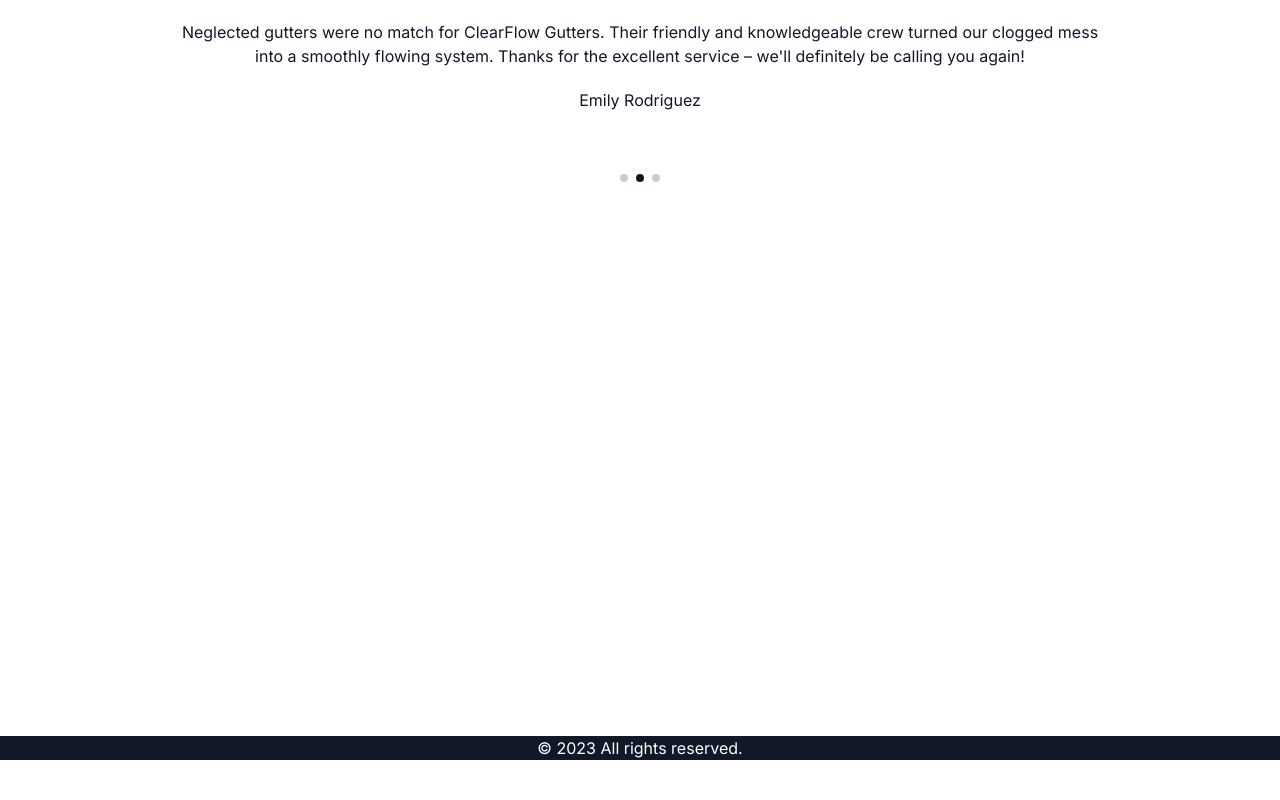
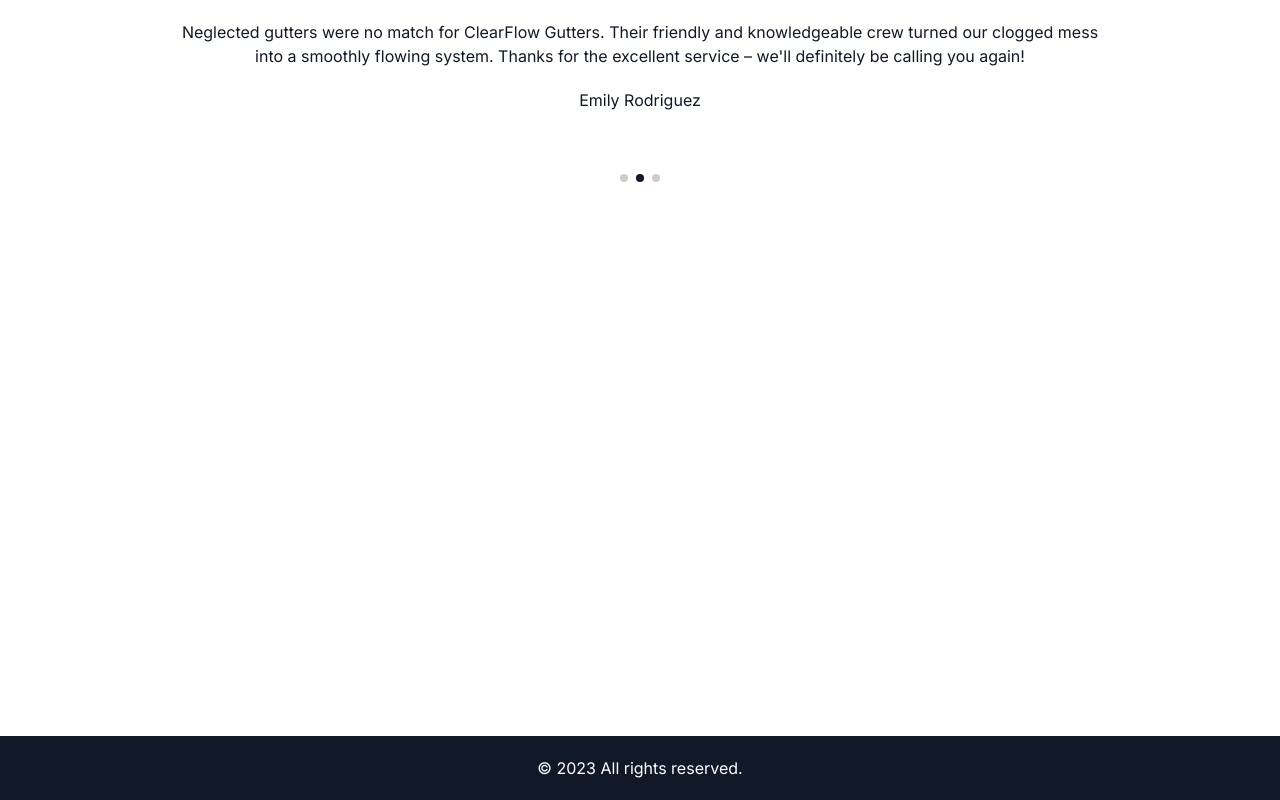
Before and after one commit to hannakozak/gutter-service, a Next.js app: page / in a window 1280 px wide. Shown: the part 1750-2550 px from the top of the page. Before the commit the page ends 2510 px from the top, so only its background shows below. Built offline with nearby package versions, Linux system fonts and the light colour scheme; a web font is replaced by a local one.

Commit message:
Feat: footer

```diff
--- a/src/app/layout.tsx
+++ b/src/app/layout.tsx
@@ -2,6 +2,7 @@
 
 import { inter } from "../ui/fonts";
 import { Header } from "@/ui/header/header";
+import { Footer } from "@/ui/footer/footer";
 export default function RootLayout({ children }: { children: React.ReactNode }) {
 	return (
 		<html lang="en">
@@ -10,11 +11,7 @@
 			>
 				<Header />
 				{children}
-				<footer className="bg-gray-900  text-white">
-					<div className="container mx-auto">
-						<p className="text-center">&copy; 2023 All rights reserved.</p>
-					</div>
-				</footer>
+				<Footer />
 			</body>
 		</html>
 	);
--- /dev/null
+++ b/src/ui/footer/footer.tsx
@@ -0,0 +1,9 @@
+export const Footer = () => {
+	return (
+		<footer className="flex h-16 flex-col justify-center bg-gray-900 text-white">
+			<div className="container mx-auto">
+				<p className="text-center">&copy; 2023 All rights reserved.</p>
+			</div>
+		</footer>
+	);
+};
```
